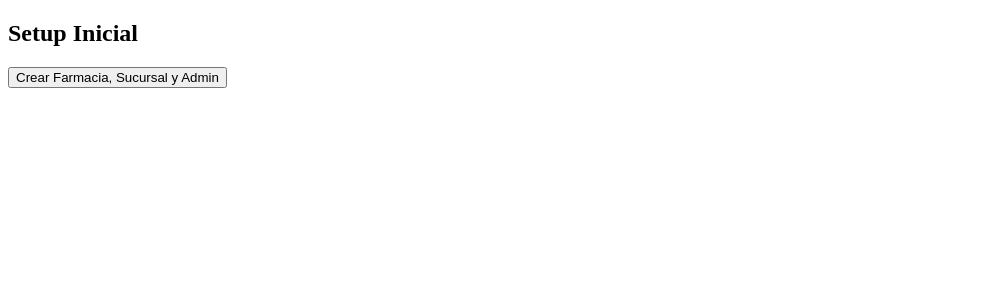
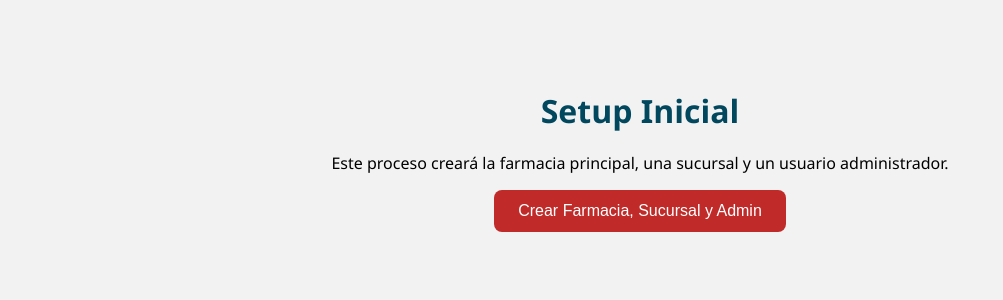
Before and after one commit to rbravof/farmaservicios, a FastAPI app: page /setup-inicial in a window 1280 px wide. Shown: the top 300 px of the page, without its empty margins (0-1003 px from the left). Run offline with FastAPI, Linux system fonts and the light colour scheme; some libraries are stand-ins or nearby versions.

Commit message:
🛠️ Agrega pantalla de Setup Inicial con botón funcional

```diff
--- a/app/templates/setup_inicial.html
+++ b/app/templates/setup_inicial.html
@@ -1,13 +1,39 @@
 <!DOCTYPE html>
 <html lang="es">
 <head>
-  <meta charset="UTF-8">
-  <title>Setup Inicial</title>
+    <meta charset="UTF-8">
+    <title>Setup Inicial</title>
+    <style>
+        body { font-family: 'Segoe UI', sans-serif; text-align: center; padding: 60px; background: #f2f2f2; }
+        h1 { color: #01485E; margin-bottom: 20px; }
+        button {
+            background-color: #C02B2A;
+            color: white;
+            border: none;
+            padding: 12px 24px;
+            font-size: 16px;
+            cursor: pointer;
+            border-radius: 8px;
+        }
+        button:hover {
+            background-color: #a62323;
+        }
+    </style>
 </head>
 <body>
-  <h2>Setup Inicial</h2>
-  <form action="/setup-inicial" method="post">
-    <button type="submit">Crear Farmacia, Sucursal y Admin</button>
-  </form>
+    <h1>Setup Inicial</h1>
+    <p>Este proceso creará la farmacia principal, una sucursal y un usuario administrador.</p>
+    <button onclick="ejecutarSetup()">Crear Farmacia, Sucursal y Admin</button>
+
+    <script>
+        async function ejecutarSetup() {
+            const respuesta = await fetch('/setup-inicial', {
+                method: 'POST'
+            });
+
+            const datos = await respuesta.json();
+            alert(datos.mensaje);
+        }
+    </script>
 </body>
 </html>
```
